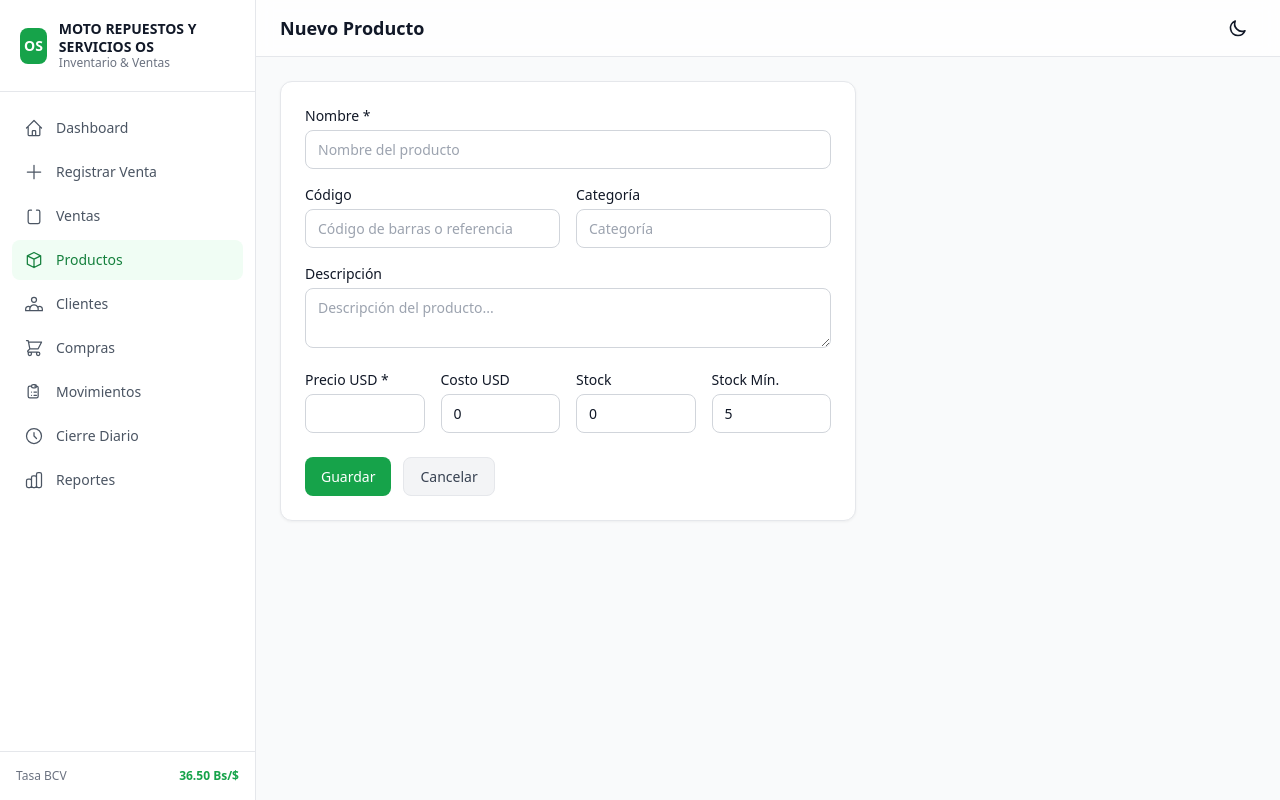
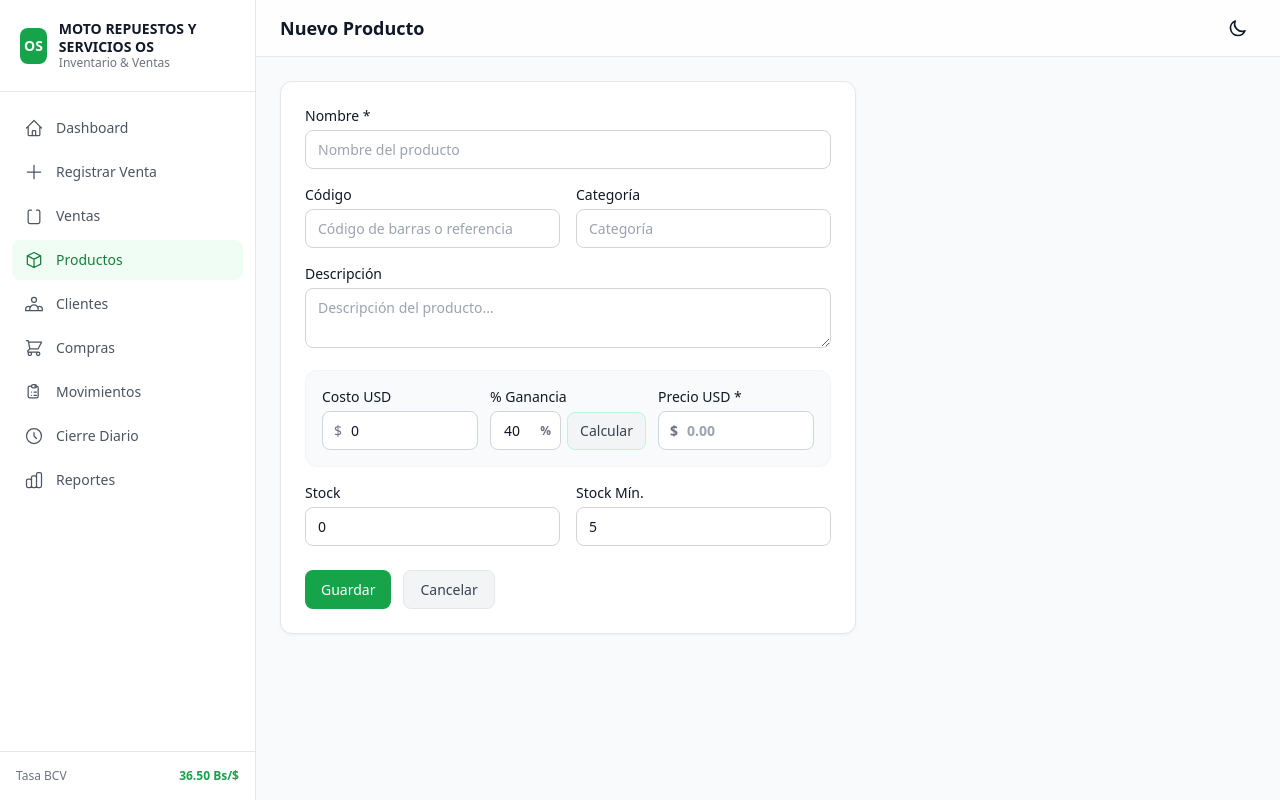
Before and after one commit to xHarryxGG/Sistema-Repuestos-OS, a FastAPI app: page /productos/nuevo in a window 1280 px wide. Run offline with FastAPI, Linux system fonts and the light colour scheme; some libraries are stand-ins or nearby versions.

Commit message:
Calcular precio

```diff
--- a/app/templates/productos/form.html
+++ b/app/templates/productos/form.html
@@ -1,7 +1,7 @@
 {% extends "base.html" %}
 {% block page_title %}{{ 'Editar' if producto and producto.id else 'Nuevo' }} Producto{% endblock %}
 {% block content %}
-<div class="max-w-xl animate-fade-in" x-data="productoForm('{{ producto.codigo if producto and producto.codigo else "" }}', {{ producto.id if producto and producto.id else 0 }})">
+<div class="max-w-xl animate-fade-in" x-data="productoForm('{{ producto.codigo if producto and producto.codigo else "" }}', {{ producto.id if producto and producto.id else 0 }}, '{{ producto.costo_usd if producto and producto.costo_usd is not none else "0" }}', '{{ producto.precio_usd if producto and producto.precio_usd is not none else "" }}')">
     <div class="card p-6">
         {% if error %}
         <div class="mb-4 p-4 rounded-lg bg-red-50 dark:bg-red-900/30 border border-red-200 dark:border-red-800 text-red-700 dark:text-red-300 text-sm flex items-center gap-3">
@@ -36,15 +36,57 @@
                 <label class="block text-sm font-medium mb-1">Descripción</label>
                 <textarea name="descripcion" rows="2" class="input-field" placeholder="Descripción del producto...">{{ producto.descripcion if producto else '' }}</textarea>
             </div>
-            <div class="grid grid-cols-2 sm:grid-cols-4 gap-4">
-                <div>
-                    <label class="block text-sm font-medium mb-1">Precio USD *</label>
-                    <input type="number" step="0.01" name="precio_usd" value="{{ producto.precio_usd if producto else '' }}" required class="input-field">
+
+            <!-- Sección de Costo, Margen de Ganancia y Precio -->
+            <div class="p-4 bg-gray-50 dark:bg-gray-800/60 rounded-xl border border-gray-100 dark:border-gray-800 space-y-3">
+                <div class="grid grid-cols-1 sm:grid-cols-3 gap-3 items-end">
+                    <!-- Costo USD -->
+                    <div>
+                        <label class="block text-sm font-medium mb-1">Costo USD</label>
+                        <div class="relative">
+                            <span class="absolute inset-y-0 left-0 pl-3 flex items-center text-gray-500 text-sm">$</span>
+                            <input type="number" step="0.01" name="costo_usd" x-model.number="costo"
+                                   class="input-field pl-7 w-full" placeholder="0.00">
+                        </div>
+                    </div>
+
+                    <!-- Input porcentaje ganancia (40% por defecto) + Botón calcular -->
+                    <div>
+                        <label class="block text-sm font-medium mb-1">% Ganancia</label>
+                        <div class="flex gap-1.5 items-center">
+                            <div class="relative flex-1">
+                                <input type="number" step="any" x-model.number="porcentaje" @keydown.enter.prevent="calcularPrecio()"
+                                       class="input-field pr-6 w-full text-center" placeholder="40">
+                                <span class="absolute inset-y-0 right-0 pr-2.5 flex items-center text-gray-500 text-xs font-semibold">%</span>
+                            </div>
+                            <button type="button" @click="calcularPrecio()"
+                                    class="btn-secondary text-xs sm:text-sm py-2 px-3 whitespace-nowrap bg-brand-50 hover:bg-brand-100 text-brand-700 border-brand-200 dark:bg-brand-900/30 dark:text-brand-300 dark:border-brand-800 font-medium transition-colors"
+                                    title="Calcular precio de venta según porcentaje de ganancia">
+                                Calcular
+                            </button>
+                        </div>
+                    </div>
+
+                    <!-- Precio USD -->
+                    <div>
+                        <label class="block text-sm font-medium mb-1">Precio USD *</label>
+                        <div class="relative">
+                            <span class="absolute inset-y-0 left-0 pl-3 flex items-center text-gray-500 text-sm font-bold">$</span>
+                            <input type="number" step="0.01" name="precio_usd" x-model.number="precio" required
+                                   class="input-field pl-7 w-full font-semibold text-brand-600 dark:text-brand-400" placeholder="0.00">
+                        </div>
+                    </div>
                 </div>
-                <div>
-                    <label class="block text-sm font-medium mb-1">Costo USD</label>
-                    <input type="number" step="0.01" name="costo_usd" value="{{ producto.costo_usd if producto else '0' }}" class="input-field">
+
+                <!-- Indicador de ganancia calculada -->
+                <div x-show="costo > 0 && precio > 0" class="text-xs text-gray-500 dark:text-gray-400 flex justify-between items-center px-1 pt-1 border-t border-gray-200/50 dark:border-gray-700/50">
+                    <span>Ganancia estimada: <strong class="text-green-600 dark:text-green-400 font-semibold" x-text="'$' + Math.max(0, (precio - costo)).toFixed(2)"></strong></span>
+                    <span x-show="costo > 0" x-text="'Margen aplicado: ' + (((precio - costo) / costo) * 100).toFixed(1) + '%'"></span>
                 </div>
+            </div>
+
+            <!-- Stock y Stock Mínimo -->
+            <div class="grid grid-cols-2 gap-4">
                 <div>
                     <label class="block text-sm font-medium mb-1">Stock</label>
                     <input type="number" name="stock" value="{{ producto.stock if producto else '0' }}" class="input-field">
@@ -54,6 +96,7 @@
                     <input type="number" name="stock_minimo" value="{{ producto.stock_minimo if producto else '5' }}" class="input-field">
                 </div>
             </div>
+
             <div class="flex gap-3 pt-2">
                 <button type="submit" :disabled="codigoDuplicado" class="btn-primary">Guardar</button>
                 <a href="/productos" class="btn-secondary">Cancelar</a>
@@ -65,12 +108,26 @@
 
 {% block scripts %}
 <script>
-function productoForm(codigoInicial, productId) {
+function productoForm(codigoInicial, productId, costoInicial, precioInicial) {
     return {
         codigo: codigoInicial || '',
         productId: productId || 0,
         codigoDuplicado: false,
         productoExistenteNombre: '',
+        costo: costoInicial !== '' && costoInicial !== undefined ? Number(costoInicial) : 0,
+        porcentaje: 40,
+        precio: precioInicial !== '' && precioInicial !== undefined ? Number(precioInicial) : '',
+
+        calcularPrecio() {
+            const c = Number(this.costo) || 0;
+            const p = Number(this.porcentaje) || 0;
+            if (c > 0) {
+                this.precio = Math.round(c * (1 + p / 100) * 100) / 100;
+            } else {
+                this.precio = 0;
+            }
+        },
+
         async verificarCodigo() {
             if (!this.codigo.trim()) {
                 this.codigoDuplicado = false;
```
